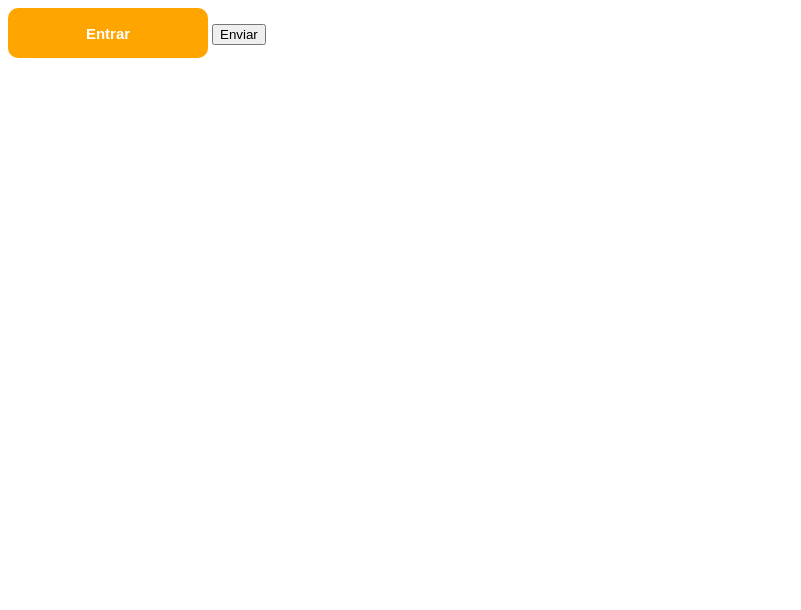
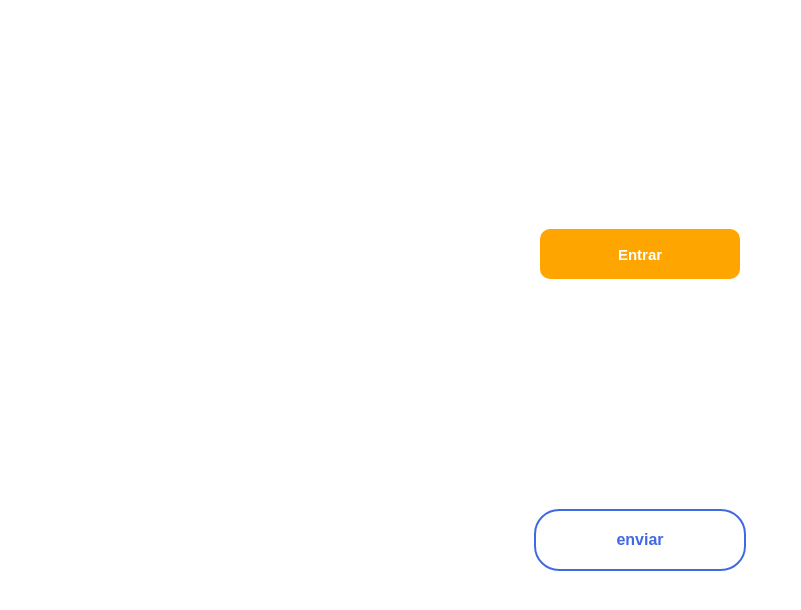
Before and after one commit to Nicochess/css-pratices, a plain HTML site: page button-training/index.html in a window 1280 px wide. Shown: the whole page, without its empty margins (0-801 px from the left). Drawn offline with Linux system fonts and the light colour scheme.

Commit message:
Update style.css

```diff
--- a/button-training/style.css
+++ b/button-training/style.css
@@ -1,3 +1,19 @@
+*{
+    padding: 0;
+    margin: 0;
+    box-sizing: border-box;
+}
+
+body{
+    height: 100vh;
+    width: 100vw;
+
+    display: flex;
+    flex-direction: column;
+    align-items: center;
+    justify-content: space-evenly;
+}
+
 .button{
     color: white;
     background-color: orange;
@@ -23,3 +39,27 @@
 
     cursor: pointer;
 }
+
+.submit{
+    background-color: white;
+    padding: 20px 80px;
+
+    border: 0;
+    border: 2px solid royalblue;
+    border-radius: 25px;
+
+    font-size: 16px;
+    font-weight: 700;
+    text-transform: lowercase;
+
+    color: royalblue;
+    cursor: pointer;
+
+    transition: .3s ease;
+}
+
+.submit:hover{
+    background-color: royalblue;
+
+    color: white;
+}
```
